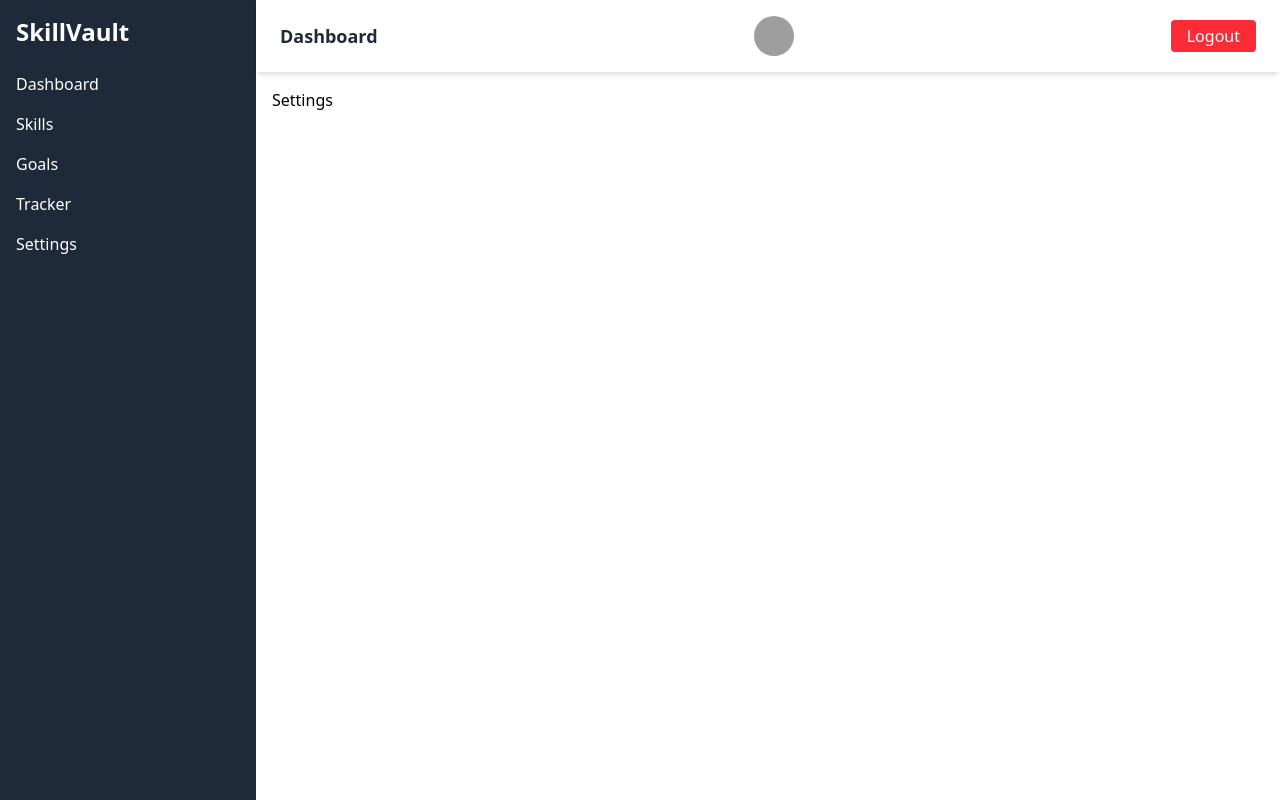
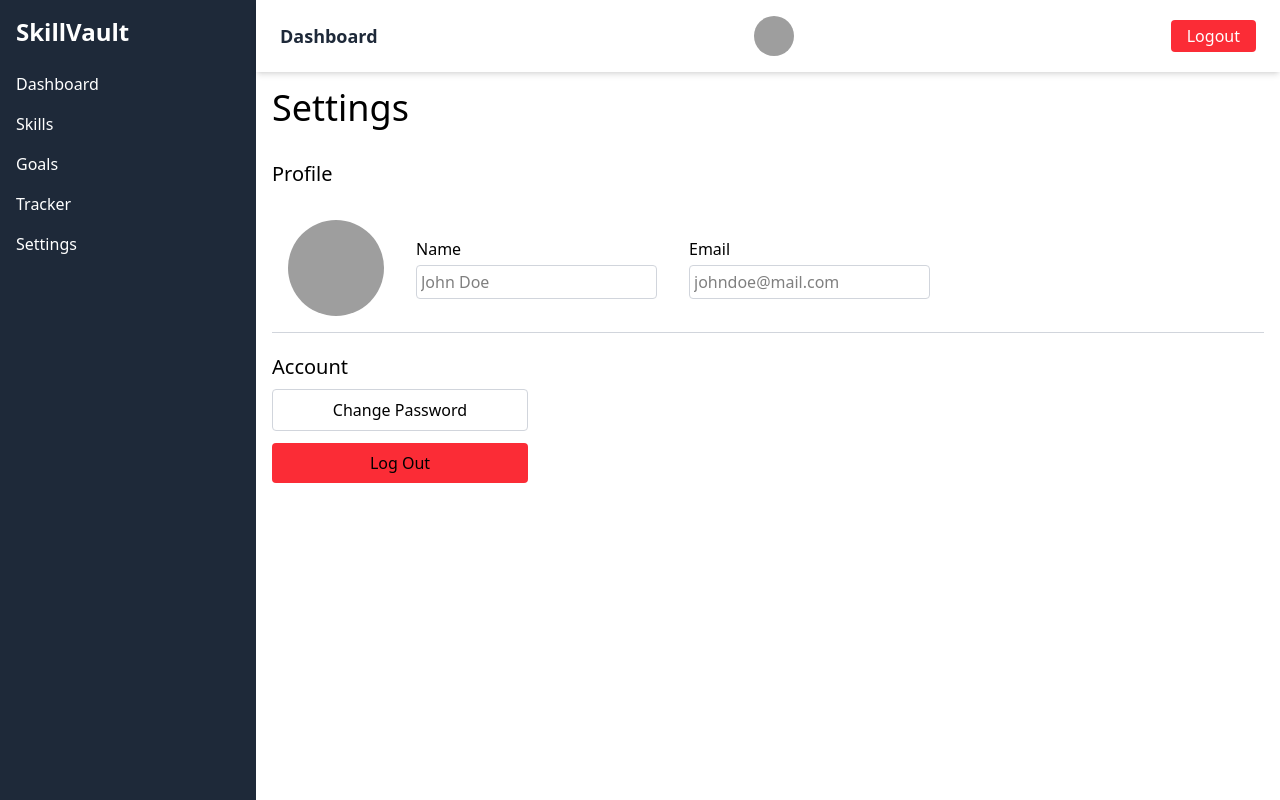
Before and after one commit to himanshukorpal/skillvault-react-starter, a React (Vite) app: page /dashboard/settings in a window 1280 px wide. Built offline with nearby package versions, Linux system fonts and the light colour scheme; grey boxes are pictures that could not be loaded.

Commit message:
continue with dashboard layouts

```diff
--- a/package.json
+++ b/package.json
@@ -21,6 +21,9 @@
   },
   "homepage": "https://github.com/himanshukorpal/skillvault-react-starter#readme",
   "dependencies": {
+    "@fortawesome/fontawesome-svg-core": "^6.7.2",
+    "@fortawesome/free-solid-svg-icons": "^6.7.2",
+    "@fortawesome/react-fontawesome": "^0.2.2",
     "@tailwindcss/vite": "^4.1.9",
     "classnames": "^2.5.1",
     "react": "^19.1.0",
--- a/src/pages/Tracker.jsx
+++ b/src/pages/Tracker.jsx
@@ -1,3 +1,9 @@
-export default function Tracker() {
-  return <div>Here goes the Skill Tracker</div>;
-}
+const Tracker = () => {
+  return (
+    <div>
+      <h1>Tracker</h1>
+    </div>
+  );
+};
+
+export default Tracker;
--- a/src/pages/dashboard/Goals.jsx
+++ b/src/pages/dashboard/Goals.jsx
@@ -1,7 +1,62 @@
 const Goals = () => {
   return (
     <div>
-      <h1>Goal</h1>
+      <div>
+        <h1
+          className="text-3xl font-medium
+        "
+        >
+          Goals
+        </h1>
+        <button className="border border-gray-300 font-medium  px-4 py-1 mt-5  shadow rounded">
+          + New Goal
+        </button>
+        <div id="goal-cards" className="mt-5"></div>
+        <article className="bg-white rounded shadow p-4 max-w-xs">
+          <header className="flex justify-between items-start mb-2">
+            <h2 className="text-lg font-bold">Finish React Course</h2>
+            {/* Action icons for edit/delete (optional) */}
+            <div className="flex gap-2">
+              <button
+                aria-label="Edit goal"
+                className="text-gray-500 hover:text-blue-600"
+              >
+                ✏️
+              </button>
+              <button
+                aria-label="Delete goal"
+                className="text-gray-500 hover:text-red-600"
+              >
+                🗑️
+              </button>
+            </div>
+          </header>
+
+          <span className="inline-block bg-blue-100 text-blue-800 px-2 py-1 rounded text-xs mb-1">
+            Learning
+          </span>
+
+          <time
+            className="block text-sm text-gray-500 mb-2"
+            dateTime="2025-06-30"
+          >
+            Due: 30 Jun 2025
+          </time>
+
+          <p className="mb-3 text-gray-700 text-sm">
+            Build a real-world project
+          </p>
+
+          {/* Progress bar */}
+          <div className="w-full bg-gray-200 rounded-full h-2.5 mb-2">
+            <div
+              className="bg-blue-400 h-2.5 rounded-full"
+              style={{ width: "70%" }}
+            ></div>
+          </div>
+          <span className="text-xs text-gray-600">70%</span>
+        </article>
+      </div>
     </div>
   );
 };
--- a/src/pages/dashboard/Settings.jsx
+++ b/src/pages/dashboard/Settings.jsx
@@ -1,7 +1,57 @@
 const Settings = () => {
   return (
     <div>
-      <h1>Settings</h1>
+      <h1 className="text-4xl font-medium mb-8">Settings</h1>
+      <div id="profile">
+        <h3 className="mb-4 font-medium text-xl">Profile</h3>
+
+        <div className="flex w-1/2 gap-8  p-4 rounded-lg items-center">
+          <div className="flex-none">
+            <img
+              src="https://randomuser.me/api/portraits/men/32.jpg"
+              alt="Profile"
+              class=" w-24 h-24 rounded-full object-cover"
+            ></img>
+          </div>
+
+          <div className="flex flex-1 flex-col">
+            <label className="mb-1" htmlFor="name">
+              Name
+            </label>
+            <input
+              className="border border-gray-300 p-1 rounded"
+              type="text"
+              id="name"
+              name="name"
+              placeholder="John Doe"
+            />
+          </div>
+          <div className="flex flex-[2] flex-col ">
+            <label className="mb-1" htmlFor="email">
+              Email
+            </label>
+            <input
+              className="border border-gray-300 p-1 rounded"
+              type="email"
+              id="email"
+              name="email"
+              placeholder="johndoe@mail.com"
+            />
+          </div>
+        </div>
+      </div>
+      <hr className="border-t border-gray-300 mb-5" />
+      <div flex flex-col>
+        <h3 className="font-medium text-xl">Account</h3>
+        <div className="flex flex-col gap-3 mt-2 w-64">
+          <button className=" border border-gray-300 text-black py-2 rounded">
+            Change Password
+          </button>
+          <button className=" bg-red-500 text-black py-2 rounded">
+            Log Out
+          </button>
+        </div>
+      </div>
     </div>
   );
 };
--- a/src/pages/dashboard/Skills.jsx
+++ b/src/pages/dashboard/Skills.jsx
@@ -1,7 +1,27 @@
 const Skills = () => {
   return (
     <div>
-      <h1>Skills</h1>
+      <div className="flex justify-between p-2 mb-4">
+        <h1 className="text-3xl font-semibold">Skills</h1>
+        <button className="bg-blue-500 hover:bg-blue-700 text-white font-bold py-2 px-4 rounded">
+          Add Skill
+        </button>
+      </div>
+      <div>
+        <input
+          type="search"
+          name="search"
+          id="search"
+          placeholder="Search Skills"
+          className="w-full p-2 border rounded-lg focus:outline-none focus:ring-1 focus:ring-blue-400 "
+        />
+      </div>
+
+      <div className="flex  justify-around border-b border-gray-300 mt-4 py-3 font-medium">
+        <h3>Name</h3>
+        <h3>Level</h3>
+        <h3>Action</h3>
+      </div>
     </div>
   );
 };
```
Also changed, not shown: 1 other file (tests, documents, lock files or other folders).
